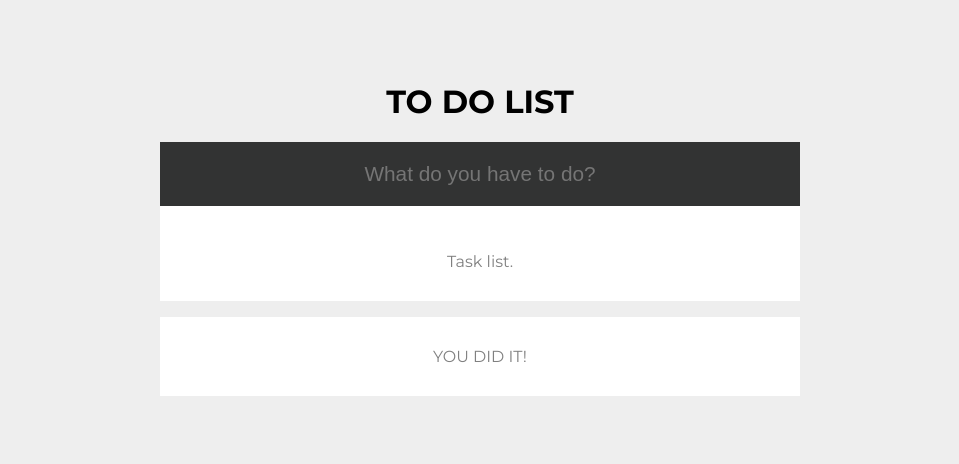
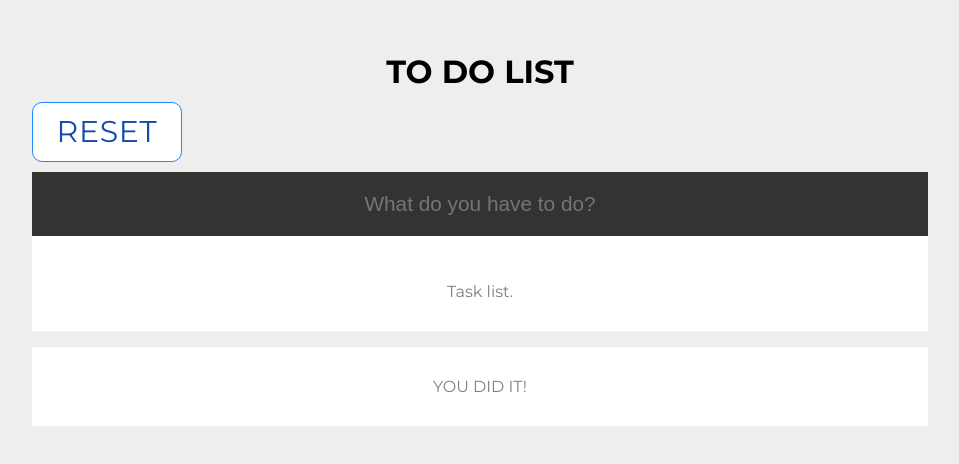
Before and after one commit to summarek/to-do-list-vue, a Vue app: page / in a window 1280 px wide. Shown: the part 164-628 px from the top of the page, without its empty margins (160-1119 px from the left). Built offline with nearby package versions, Linux system fonts and the light colour scheme; a small style sheet from the web is missing.

Commit message:
moments.js, new reset button
some new features

```diff
--- a/public/index.html
+++ b/public/index.html
@@ -10,6 +10,8 @@
 </head>
 
 <body>
+  <script src="https://cdnjs.cloudflare.com/ajax/libs/moment.js/2.14.1/moment.min.js"></script>
+
   <noscript>
     <strong>We're sorry but demo doesn't work properly without JavaScript enabled. Please enable it to
       continue.</strong>
@@ -17,6 +19,7 @@
 
   <div id="app"></div>
   <!-- built files will be auto injected -->
+
 </body>
 
 </html>
--- a/src/App.vue
+++ b/src/App.vue
@@ -6,15 +6,16 @@
 </template>
 
 <script>
-import PostExample from './components/Posts.vue';
+import PostExample from "./components/Posts.vue";
 
 export default {
-  name: 'app',
+  name: "app",
   components: {
-    PostExample,
-  },
+    PostExample
+  }
 };
 </script>
+
 <style>
 @import url("https://fonts.googleapis.com/css?family=Montserrat:400,700");
 
@@ -32,9 +33,37 @@ html {
   height: 100%;
 }
 #app {
-  width: 50%;
+  width: 70%;
 }
 h1 {
   text-align: center;
 }
+@media only screen and (max-width: 500px) {
+  #app {
+    width: 100%;
+  }
+  small {
+    position: absolute;
+    bottom: 0;
+    left: 0;
+    padding: 6px;
+    padding-left: 26px;
+
+    color: rgba(0, 0, 0, 0.432);
+  }
+  ul li {
+    position: relative;
+  }
+}
+@media only screen and (max-width: 768px) {
+  #app {
+    width: 90%;
+  }
+}
+
+@media only screen and (max-width: 1268px) {
+  #app {
+    width: 80%;
+  }
+}
 </style>
--- a/src/components/Posts.vue
+++ b/src/components/Posts.vue
@@ -1,5 +1,8 @@
 <template>
   <div>
+    <button @click="resetAll" class="btn-shine">
+      <span>RESET</span>
+    </button>
     <div class="holder">
       <form @submit.prevent="addTask">
         <input
@@ -39,7 +42,8 @@
           enter-active-class="animated bounceInUp"
           leave-active-class="animated bounceOutDown"
         >
-          <li v-for="(data, index) in doneTasks" :key="index">
+          <li class="date" v-for="(data, index) in doneTasks" :key="index">
+            <small>{{dateTime[index]}}</small>
             {{doneTasks[index]}}
             <span id="xMark" v-on:click="removeDoneTask(index)">X</span>
           </li>
@@ -56,7 +60,7 @@ export default {
   name: "PostExample",
   data() {
     return {
-      checked: false,
+      dateTime: [],
       task: "",
       tasks: [],
       doneTask: "",
@@ -78,6 +82,14 @@ export default {
         localStorage.removeItem("doneTasks");
       }
     }
+
+    if (localStorage.getItem("dateTime")) {
+      try {
+        this.dateTime = JSON.parse(localStorage.getItem("dateTime"));
+      } catch (e) {
+        localStorage.removeItem("dateTime");
+      }
+    }
   },
   methods: {
     addTask() {
@@ -93,6 +105,10 @@ export default {
     },
 
     removeTask(id) {
+      var m = moment().format("DD/MM/YYYY HH:mm");
+      console.log(m);
+      this.dateTime.push(m);
+      this.saveDate();
       this.doneTasks.push(this.tasks[id].task);
       this.tasks.splice(id, 1);
       this.saveTasks();
@@ -101,6 +117,8 @@ export default {
 
     removeDoneTask(id) {
       this.doneTasks.splice(id, 1);
+      this.dateTime.splice(id, 1);
+      this.saveDate();
       this.saveDoneTasks();
       this.saveTasks();
     },
@@ -108,9 +126,23 @@ export default {
       const parsed = JSON.stringify(this.tasks);
       localStorage.setItem("tasks", parsed);
     },
+    saveDate() {
+      const parsed = JSON.stringify(this.dateTime);
+      localStorage.setItem("dateTime", parsed);
+    },
     saveDoneTasks() {
       const parsed = JSON.stringify(this.doneTasks);
       localStorage.setItem("doneTasks", parsed);
+    },
+    resetAll() {
+      this.dateTime = [];
+      this.task = "";
+      this.tasks = [];
+      this.doneTask = "";
+      this.doneTasks = [];
+      this.saveDate();
+      this.saveDoneTasks();
+      this.saveTasks();
     }
   }
 };
@@ -129,7 +161,9 @@ ul {
 }
 
 ul li {
-  padding: 20px;
+  padding: 25px;
+  line-break: auto;
+  word-break: break-all;
   font-size: 1.3em;
   background-color: #e0edf4;
   border-left: 5px solid #3eb3f6;
@@ -170,6 +204,7 @@ input {
 .alert-in-leave-active {
   animation: bounce-in 0.5s reverse;
 }
+
 @keyframes bounce-in {
   0% {
     transform: scale(0);
@@ -191,3 +226,106 @@ input {
   background-image: linear-gradient(120deg, #84fab0 0%, #8fd3f4 100%);
 }
 </style>
+<style lang="scss" scoped>
+button {
+  position: relative;
+  margin: 0;
+  padding: 5px 12px;
+  height: 60px;
+  width: 150px;
+  outline: none;
+  text-decoration: none;
+  display: flex;
+  justify-content: center;
+  align-items: center;
+  cursor: pointer;
+  text-transform: uppercase;
+  background-color: #ffffff;
+  border: 1px solid rgba(22, 76, 167, 0.6);
+  border-radius: 10px;
+  color: #1d89ff;
+  font-weight: 400;
+  font-size: 20px;
+  font-family: inherit;
+  z-index: 0;
+  overflow: hidden;
+  transition: all 0.3s cubic-bezier(0.02, 0.01, 0.47, 1);
+  span {
+    color: #164ca7;
+    font-size: 12px;
+    font-weight: 500;
+    letter-spacing: 0.7px;
+  }
+  &:hover {
+    animation: rotate 0.7s ease-in-out both;
+    span {
+      animation: storm 0.7s ease-in-out both;
+      animation-delay: 0.06s;
+    }
+  }
+}
+
+@keyframes rotate {
+  0% {
+    transform: rotate(0deg) translate3d(0, 0, 0);
+  }
+  25% {
+    transform: rotate(3deg) translate3d(0, 0, 0);
+  }
+  50% {
+    transform: rotate(-3deg) translate3d(0, 0, 0);
+  }
+  75% {
+    transform: rotate(1deg) translate3d(0, 0, 0);
+  }
+  100% {
+    transform: rotate(0deg) translate3d(0, 0, 0);
+  }
+}
+@keyframes storm {
+  0% {
+    transform: translate3d(0, 0, 0) translateZ(0);
+  }
+  25% {
+    transform: translate3d(4px, 0, 0) translateZ(0);
+  }
+  50% {
+    transform: translate3d(-3px, 0, 0) translateZ(0);
+  }
+  75% {
+    transform: translate3d(2px, 0, 0) translateZ(0);
+  }
+  100% {
+    transform: translate3d(0, 0, 0) translateZ(0);
+  }
+}
+.btn-shine {
+  top: -10px;
+  border: 1px solid;
+  overflow: hidden;
+  position: relative;
+  span {
+    z-index: 20;
+    font-size: 1.5em;
+  }
+  &:after {
+    background: #38ef7d;
+    content: "";
+    height: 155px;
+    left: -75px;
+    opacity: 0.4;
+    position: absolute;
+    top: -50px;
+    transform: rotate(35deg);
+    transition: all 550ms cubic-bezier(0.19, 1, 0.22, 1);
+    width: 50px;
+    z-index: -10;
+  }
+  &:hover {
+    &:after {
+      left: 120%;
+      transition: all 550ms cubic-bezier(0.19, 1, 0.22, 1);
+    }
+  }
+}
+</style>
```
